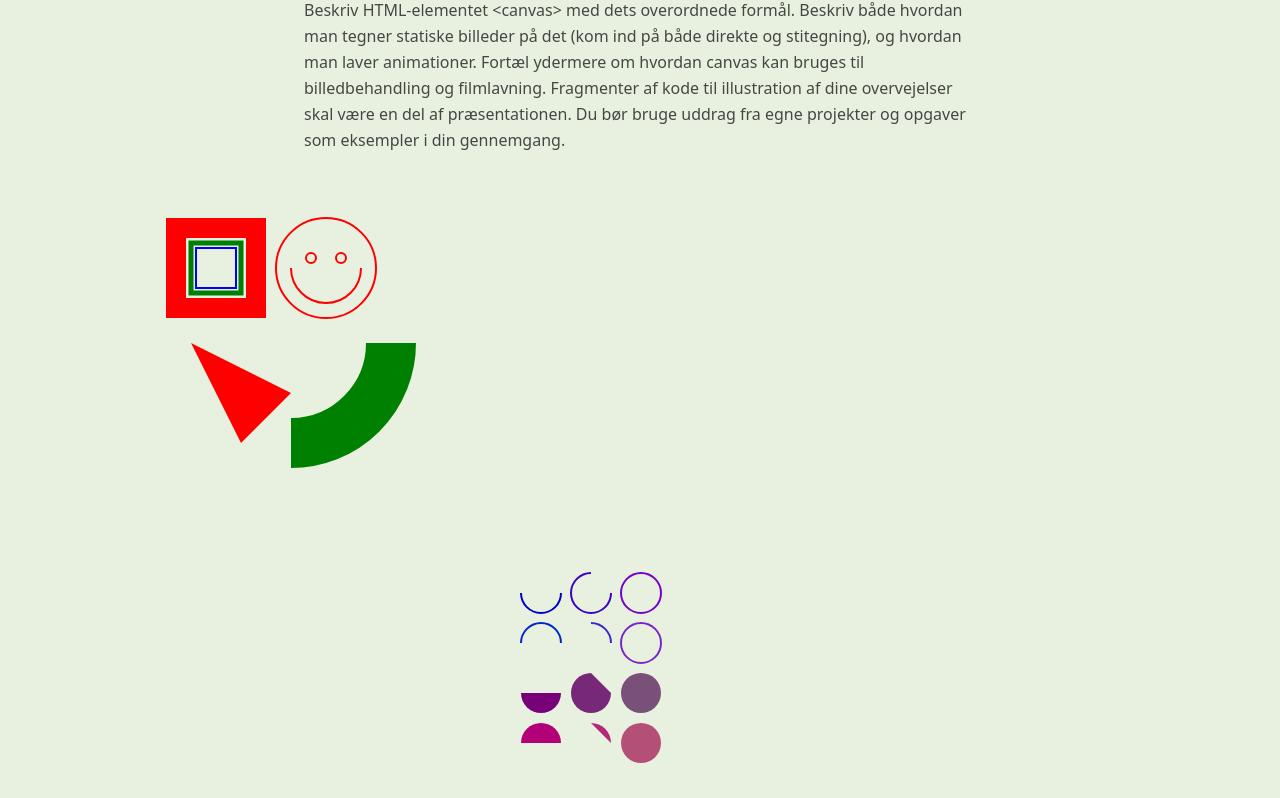
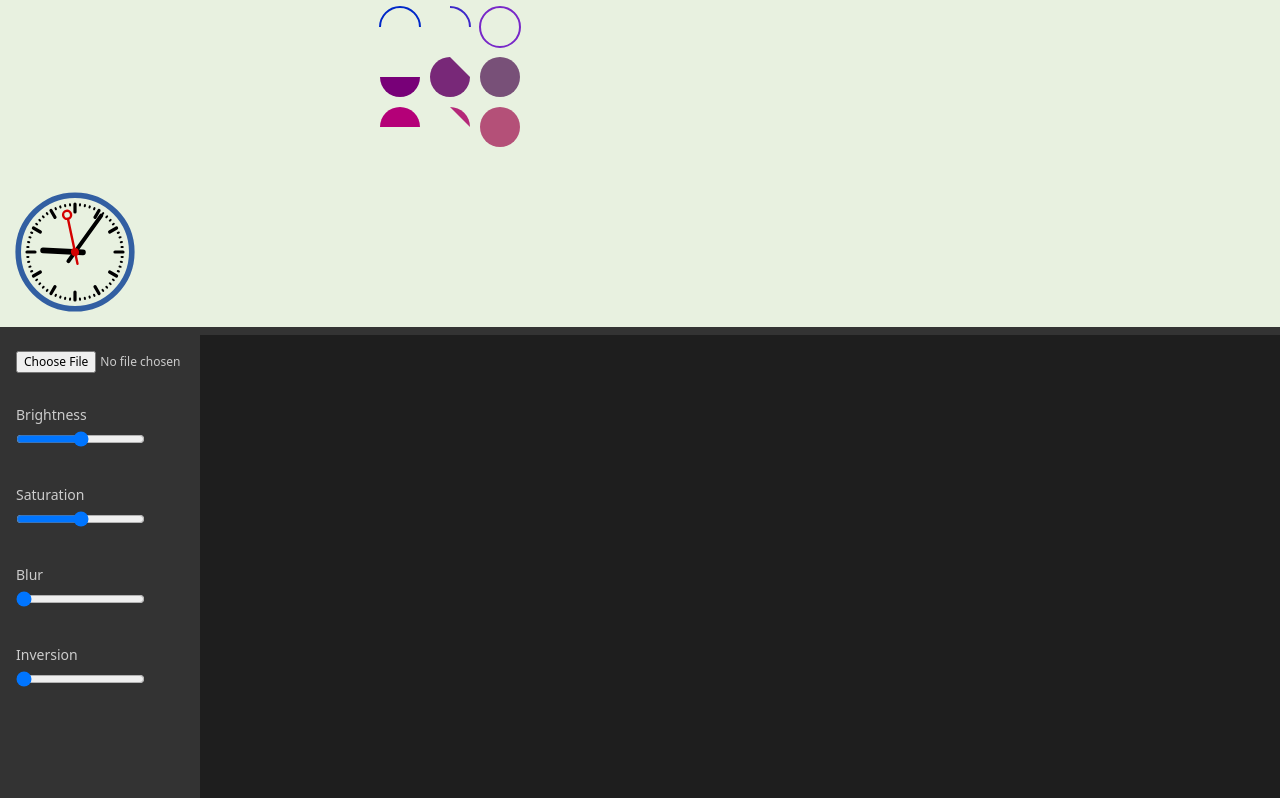
Before and after one commit to Hejsel/Eksamen-Udviklingsmilj-er, a website: page src/pages/opg-2_canvas.html in a window 1280 px wide. Shown: the part 423-1221 px from the top of the page. Drawn offline with nearby package versions, Linux system fonts and the light colour scheme; files that its build step writes are made by us from their sources; no server answers; files whose address does not match are found by name.

Commit message:
Det resterende kode til canvas opgaven

```diff
--- a/src/pages/opg-2_canvas.html
+++ b/src/pages/opg-2_canvas.html
@@ -5,41 +5,39 @@
 		<meta name="viewport" content="width=device-width, initial-scale=1.0" />
 		<title>Canvas</title>
 		<link href="/dist/styles.css" rel="stylesheet" />
-		<script src="/src/js/loadComponents.js" defer></script>
-		<script src="/src/js/activeLinks.js" defer></script>
+		<link href="/dist/styles.css" rel="stylesheet" />
 		<script src="/src/js/pages/opg-2_canvas.js" defer></script>
 	</head>
 	<body>
-		<header id="header"></header>
+		<canvas id="staticDrawing" width="999" height="600"></canvas>
 
-		<main>
-			<section class="text-black body-font">
-				<div class="container px-5 py-10 mx-auto">
-					<!-- Tekstområde -->
-					<div class="mb-10">
-						<h1
-							class="mb-4 font-bold tracking-wide title-font sm:text-3xl md:text-5xl xl:text-6xl text-center">
-							&lt;canvas&gt;
-						</h1>
-						<p class="max-w-2xl mx-auto mb-8 leading-relaxed opacity-70">
-							Beskriv HTML-elementet &lt;canvas&gt; med dets overordnede formål. Beskriv både hvordan man
-							tegner statiske billeder på det (kom ind på både direkte og stitegning), og hvordan man
-							laver animationer. Fortæl ydermere om hvordan canvas kan bruges til billedbehandling og
-							filmlavning. Fragmenter af kode til illustration af dine overvejelser skal være en del af
-							præsentationen. Du bør bruge uddrag fra egne projekter og opgaver som eksempler i din
-							gennemgang.
-						</p>
-					</div>
+		<canvas id="animatetClock" width="150" height="150"></canvas>
 
-					<div class="flex justify-center">
-						<canvas
-							id="staticDrawing"
-							width="999"
-							height="600"
-							class="border-solid border-spacing-3 black"></canvas>
-					</div>
+		<div class="editor flex h-screen text-offwhite pt-2 bg-bgui">
+			<div class="toolbar bg-bgui" style="width: 12.5rem">
+				<div class="toolbar-item p-4 text-xs flex-wrap">
+					<input type="file" id="imageFileInput" />
 				</div>
-			</section>
-		</main>
+				<div class="toolbar-item p-4">
+					<label class="tool-label block mb-1 text-sm" for="brightness">Brightness</label>
+					<input class="tool-input" type="range" id="brightness" min="0" max="200" />
+				</div>
+				<div class="toolbar-item p-4">
+					<label class="tool-label block mb-1 text-sm" for="saturation">Saturation</label>
+					<input class="tool-input" type="range" id="saturation" min="0" max="200" />
+				</div>
+				<div class="toolbar-item p-4">
+					<label class="tool-label block mb-1 text-sm" for="blur">Blur</label>
+					<input class="tool-input" type="range" id="blur" min="0" max="25" />
+				</div>
+				<div class="toolbar-item p-4">
+					<label class="tool-label block mb-1 text-sm" for="inversion">Inversion</label>
+					<input class="tool-input" type="range" id="inversion" min="0" max="100" />
+				</div>
+			</div>
+			<div class="image-area flex-grow p-5 bg-bgdarkmode">
+				<canvas id="billedbehandling" height="100%" width="100%"></canvas>
+			</div>
+		</div>
 	</body>
 </html>
--- a/tailwind.config.js
+++ b/tailwind.config.js
@@ -1,29 +1,27 @@
 /** @type {import('tailwindcss').Config} */
 module.exports = {
-  content: [
-    "./src/**/*.{html,js}",
-    // './src/pages/**/*.{html,js}', // Indsæt dine HTML- og JS-filer her
-    // './src/index.html',
-    // './src/pages/opg-1_git.html',
-  ],
+	content: ['./public/**/*.{html,js}', './src/**/*.{html,js}'],
 	theme: {
 		extend: {
 			colors: {
-        dark: "#42000C", // Mørk rød
-        primary: "#E8F1E0", // Lys grønlig hvid
-        accent: "#FF4014", // Kraftig rød-orange
-        highlight: "#FF6B00", // Lys orange
+				dark: '#42000C', // Mørk rød
+				primary: '#E8F1E0', // Lys grønlig hvid
+				accent: '#FF4014', // Kraftig rød-orange
+				highlight: '#FF6B00', // Lys orange
+				bgdarkmode: '#1e1e1e', // Mørkegrå
+				bgui: '#333333',
+				offwhite: '#cccccc', // Offwhite
 			},
 			spacing: {
-        "20pct": "20%", // Eksempel spacing som clamp
+				'20pct': '20%', // Eksempel spacing som clamp
 			},
 			container: {
 				center: true,
 				padding: {
-          DEFAULT: "1rem",
-          sm: "2rem",
-          lg: "4rem",
-          xl: "5rem",
+					DEFAULT: '1rem',
+					sm: '2rem',
+					lg: '4rem',
+					xl: '5rem',
 				},
 			},
 		},
```
Lines whose indentation alone changed are shown as unchanged.
